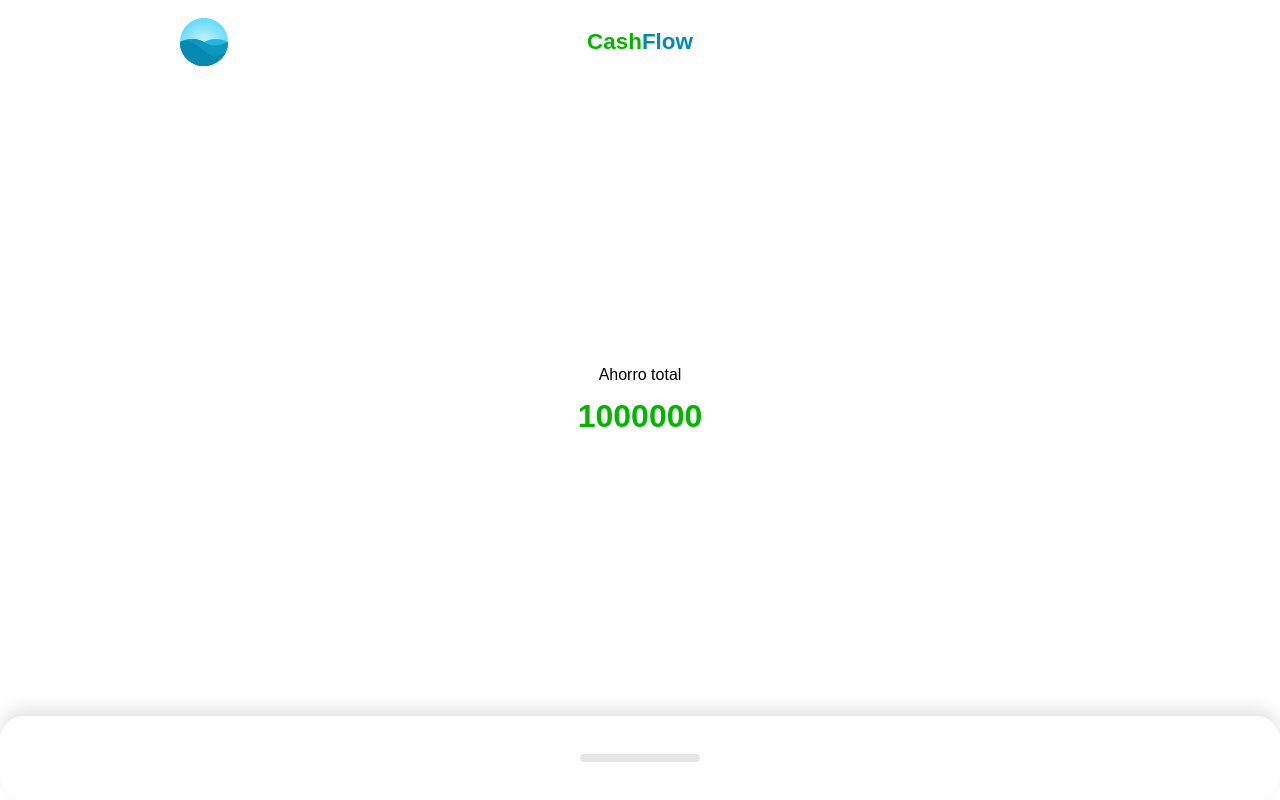
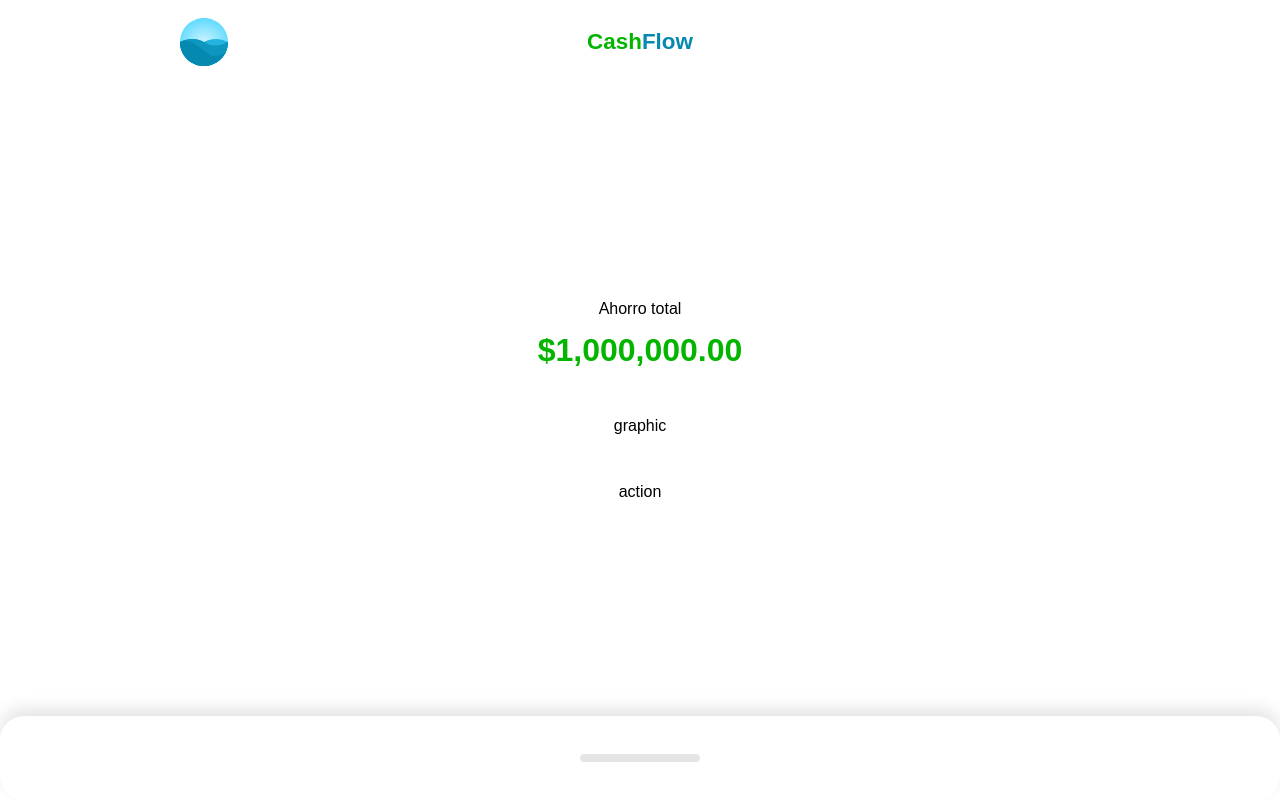
Before and after one commit to platzi/practico-vue, a Vue app: page / in a window 1280 px wide. Built offline with nearby package versions, Linux system fonts and the light colour scheme.

Commit message:
Graphic, action and currency

```diff
--- a/src/components/Home.vue
+++ b/src/components/Home.vue
@@ -9,7 +9,14 @@
                 :label="label"
                 :total-amount="1000000"
                 :amount="amount"
-            />
+            >
+                <template #graphic>
+                    graphic
+                </template>
+                <template #action>
+                    action
+                </template>
+            </Resume>
         </template>
         <template #movements>
             <Movements/>
--- a/src/components/Resume/Index.vue
+++ b/src/components/Resume/Index.vue
@@ -1,11 +1,22 @@
 <template>
     <main>
         <p>{{ labelVisual }}</p>
-        <h1>{{ amountVisual }}</h1>
+        <h1>{{ amountCurrency }}</h1>
+        <div class="graphic">
+            <slot name="graphic"></slot>
+        </div>
+        <div class="action">
+            <slot name="action"></slot>
+        </div>
     </main>
 </template>
 
 <script>
+const currencyFormatter = new Intl.NumberFormat("es-MX", {
+  style: "currency",
+  currency: "MXN",
+});
+
 export default {
     props: {
         totalLabel: {
@@ -29,6 +40,9 @@
         },
         amountVisual() {
             return this.amount !== null ? this.amount : this.totalAmount;
+        },
+        amountCurrency() {
+            return currencyFormatter.format(this.amountVisual);
         }
     },
 };
```
